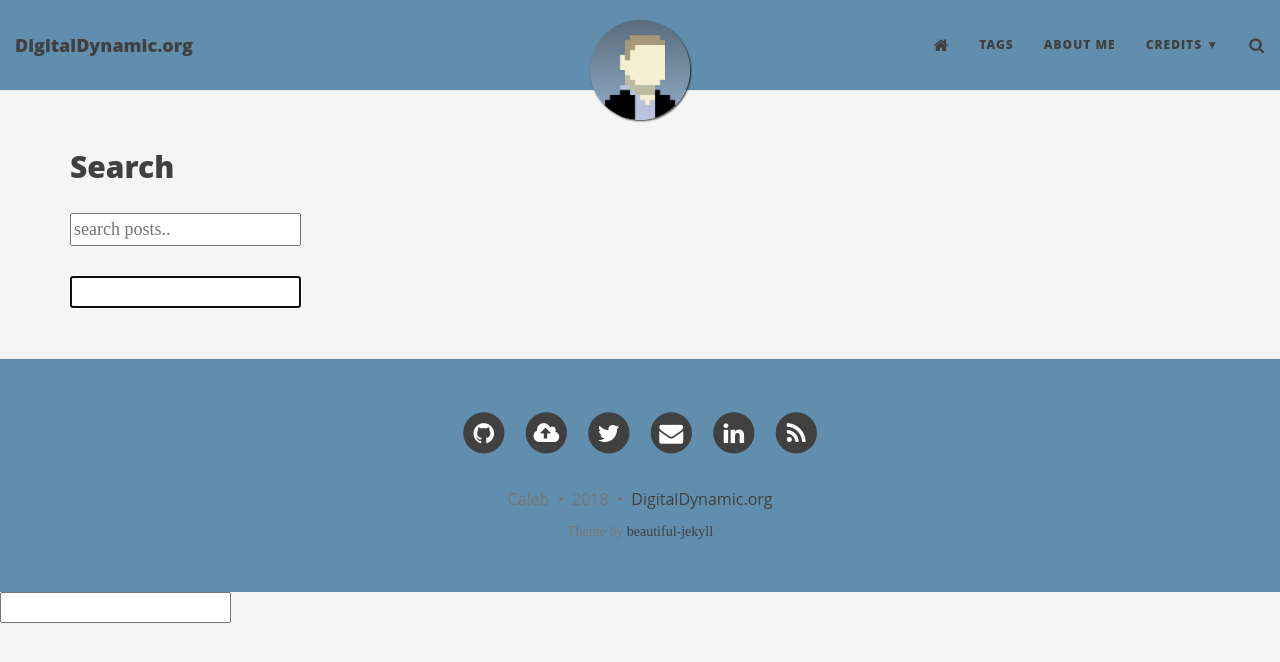
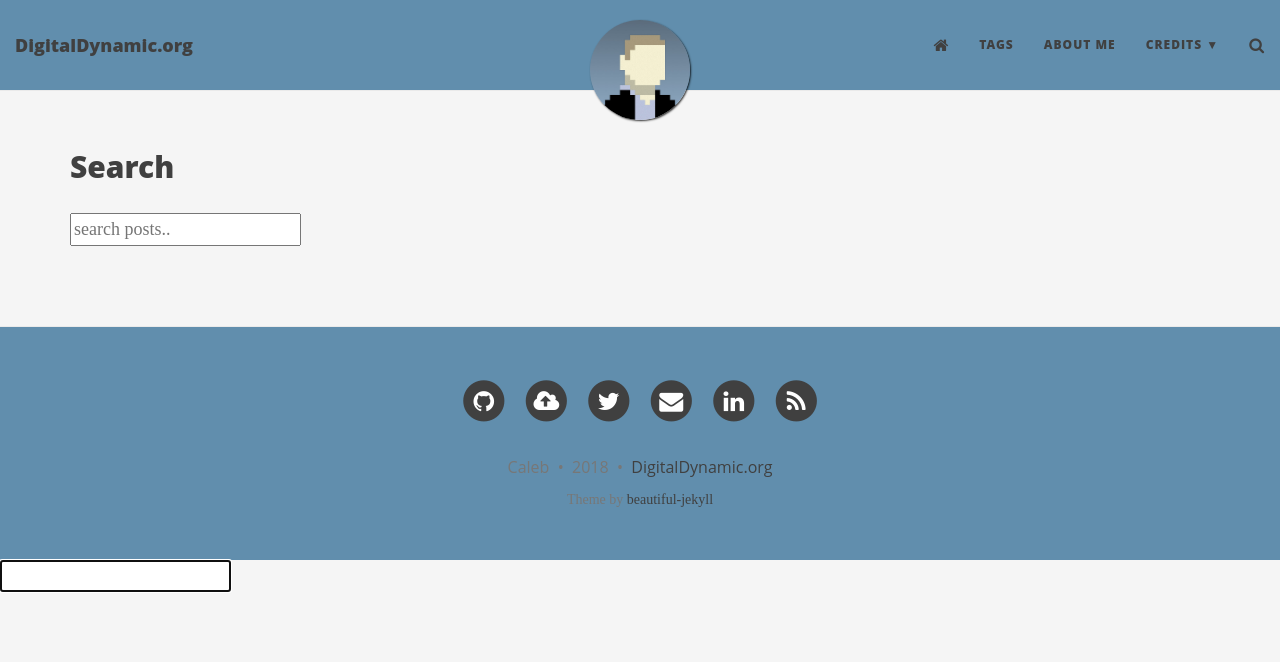
Before and after one commit to crankycaleb/pro, a Jekyll site: the page built from search.md, in a window 1280 px wide. Shown: the top 662 px of the page. Built offline with Jekyll 4.4.1, drawn with Linux system fonts in a browser that asks for light colours; nearby versions of some CDN libraries.

Commit message:
Update default.html

```diff
--- a/_layouts/default.html
+++ b/_layouts/default.html
@@ -19,5 +19,4 @@ layout: base
         exclude: ['Welcome']
       })
     </script>
-  <input type="text" name="name" autofocus="autofocus" id="xax" />
 </div>
```
